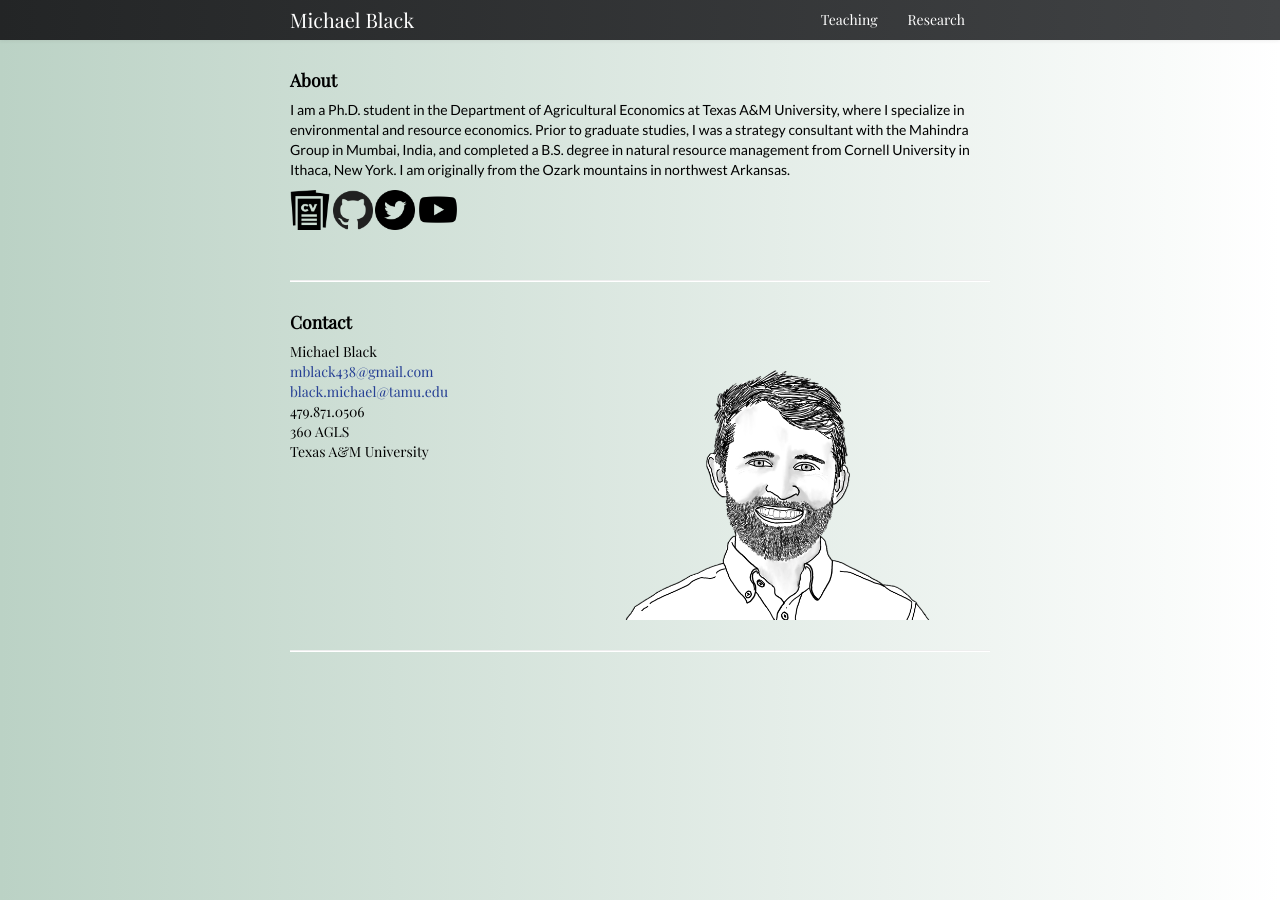
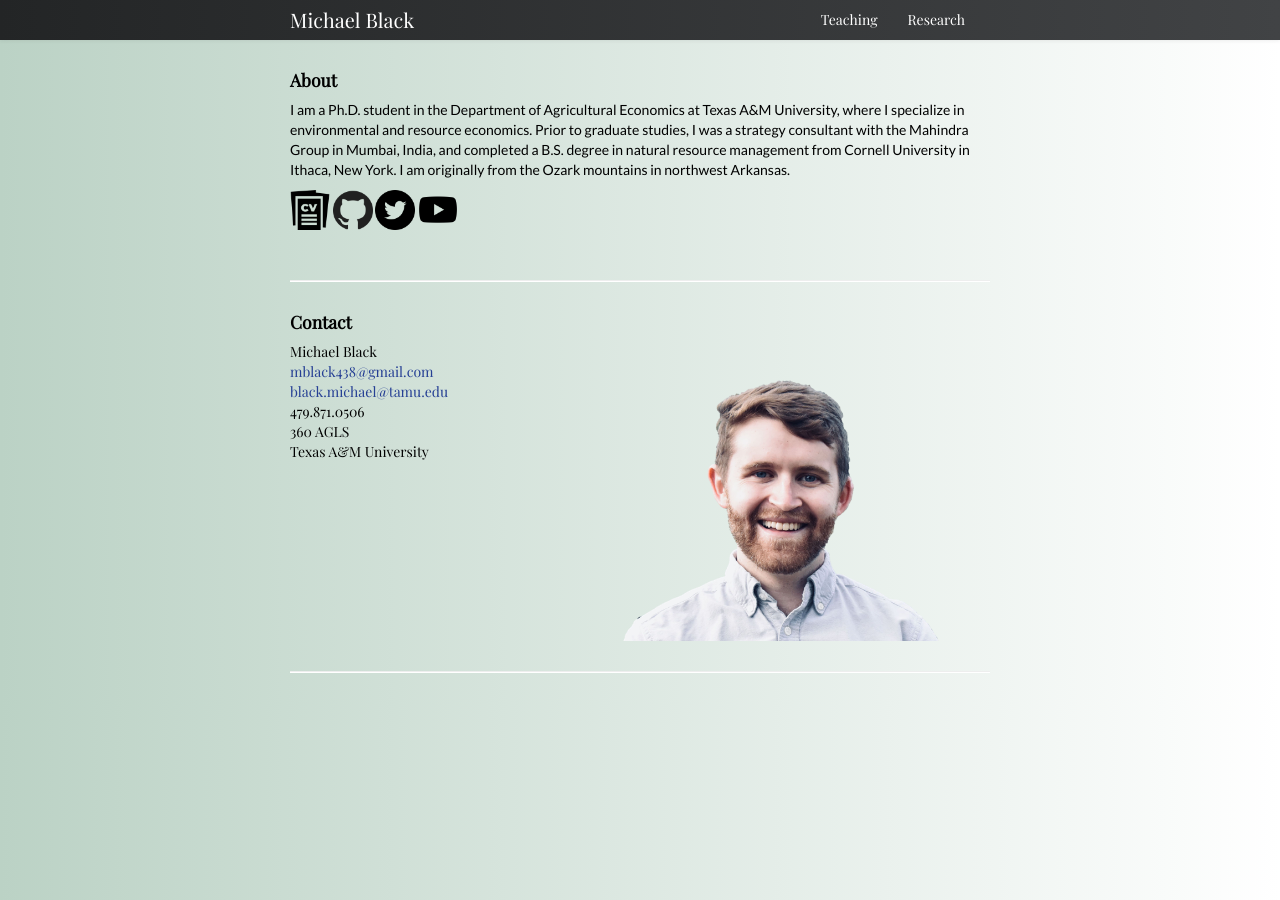
Before and after one commit to michael-black/michael-black.github.io, a Jekyll site: the page built from index.md, in a window 1280 px wide. Built offline with Jekyll 4.4.1, drawn with Linux system fonts in a browser that asks for light colours.

Commit message:
Changed front picture from drawing to real

```diff
--- a/index.md
+++ b/index.md
@@ -42,8 +42,8 @@ I am a Ph.D. student in the Department of Agricultural Economics at Texas A&M Un
         </div>
 
         <div class="span4">
-        <a href="../assets/self_noback.png">
-            <img src="../assets/self_noback.png"
+        <a href="../assets/mb_no_bg.png">
+            <img src="../assets/mb_no_bg.png"
                   title="Michael Black" alt="Michael Black"/></a>
         </div>
     </div>
```
Also changed, not shown: assets/mb_no_bg.png (added).
